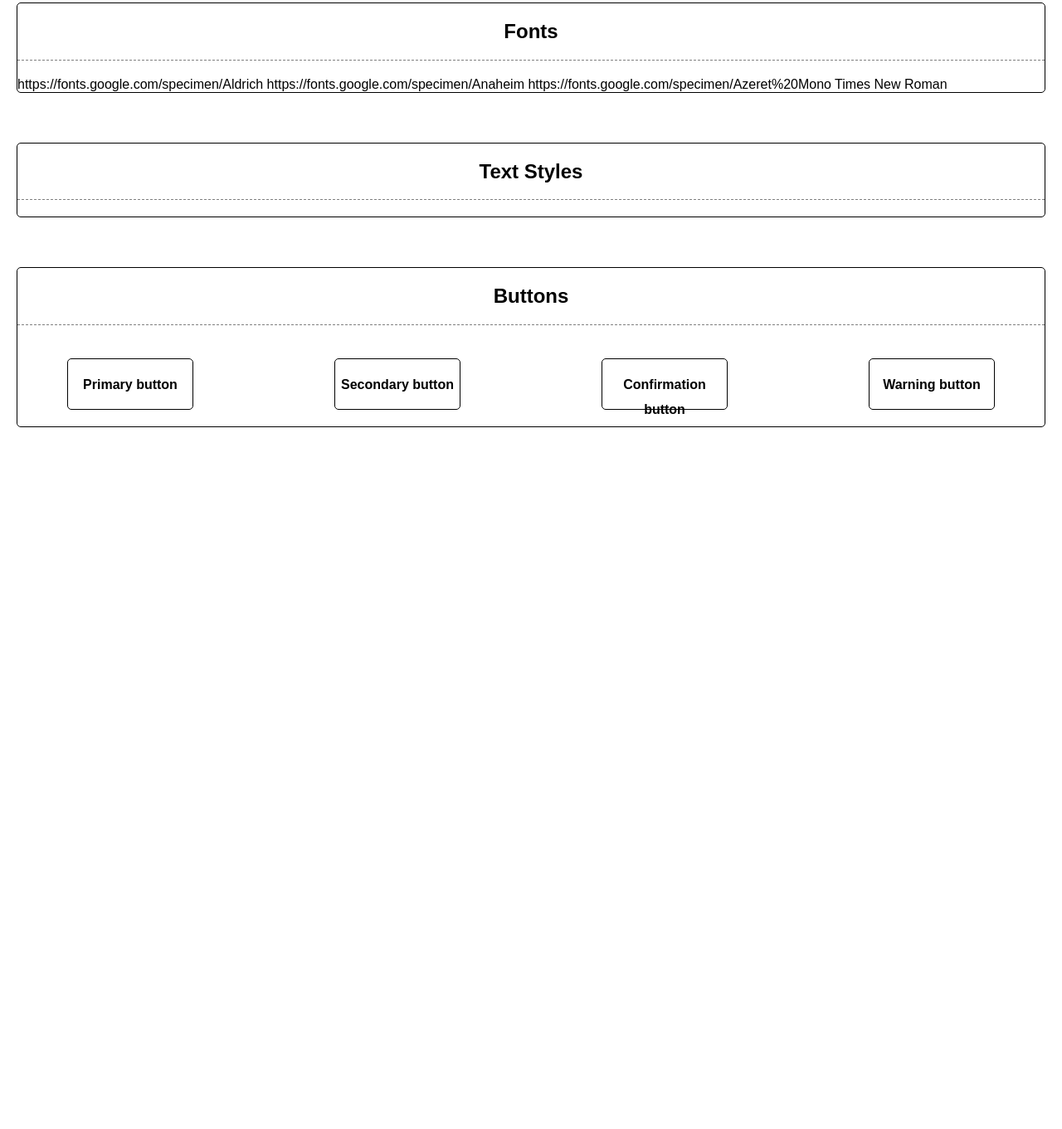
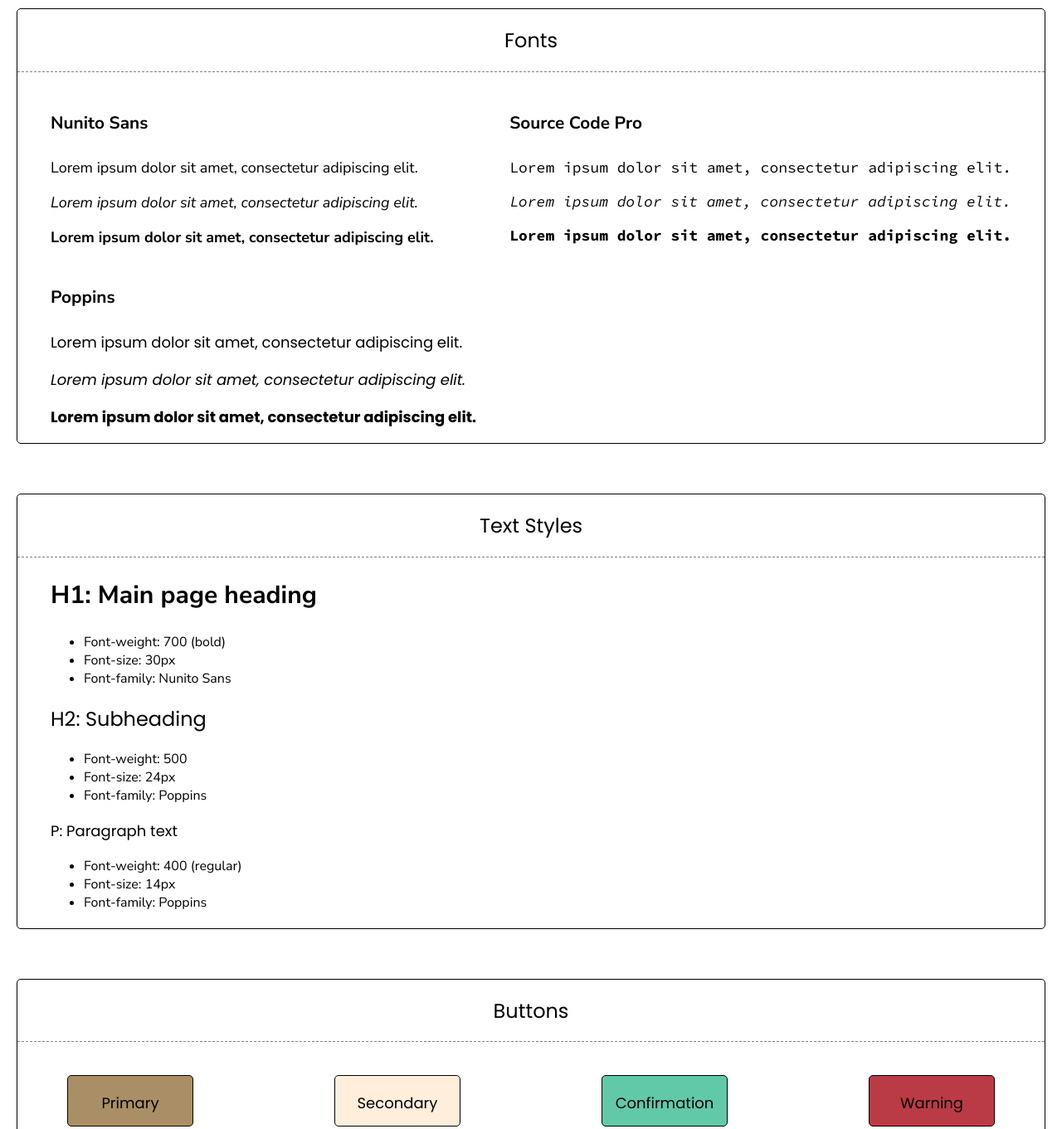
Before and after one commit to bavariocode/cdwebsitedesignsystem, a plain HTML site: page index.html in a window 1280 px wide. Shown: the part 650-2011 px from the top of the page at 83% size. Before the commit the page ends 1225 px from the top, so only its background shows below. Drawn offline with Linux system fonts and the light colour scheme; a web font is replaced by a local one.

Commit message:
Completed styling and content

```diff
--- a/index.html
+++ b/index.html
@@ -6,8 +6,8 @@
     <meta name="viewport" content="width=device-width, initial-scale=1.0">
     <link rel="stylesheet" href="styles.css">
     <link rel="preconnect" href="https://fonts.googleapis.com">
-    <link rel="preconnect" href="https://fonts.gstatic.com" crossorigin>
-    <link href="https://fonts.googleapis.com/css2?family=Aldrich&family=Anaheim&family=Azeret+Mono:ital,wght@0,400;0,700;1,400;1,700&display=swap" rel="stylesheet">
+<link rel="preconnect" href="https://fonts.gstatic.com" crossorigin>
+<link href="https://fonts.googleapis.com/css2?family=Nunito+Sans:ital,wght@0,400;0,700;1,400&family=Poppins:ital,wght@0,400;0,700;1,400&family=Source+Code+Pro:ital,wght@0,400;0,700;1,400&display=swap" rel="stylesheet">
     <title>My Website Design system</title>
 </head>
 <body>
@@ -33,46 +33,88 @@
             </div>
             <div class="color-box" id="butterscotch">
                 <p>Butterscotch</p>
-                <p>#AA8F66</p>
+                <p>#ED9B40</p>
             </div>
             <div class="color-box" id="antique-white">
                 <p>Antique white</p>
-                <p>#AA8F66</p>
+                <p>#FFEEDB</p>
             </div>
             <div class="color-box" id="mint">
                 <p>Mint</p>
-                <p>#AA8F66</p>
+                <p>#61C9A8</p>
             </div>
             <div class="color-box" id="cardinal">
                 <p>Cardinal</p>
-                <p>#AA8F66</p>
+                <p>#BA3B46</p>
             </div>
         </section>
         <section id="fonts"><div class="headings"><h2>Fonts</h2></div>
-            https://fonts.google.com/specimen/Aldrich
-            https://fonts.google.com/specimen/Anaheim
-            https://fonts.google.com/specimen/Azeret%20Mono
-            Times New Roman
+            <div id="text-blocks">
+                <div class="text-block">
+                    <h4>Nunito Sans</h4>
+                    <p class="regular nunito-sans" >Lorem ipsum dolor sit amet, consectetur adipiscing elit.</p>
+                    <p class="italic nunito-sans">Lorem ipsum dolor sit amet, consectetur adipiscing elit.</p>
+                    <p class="bold nunito-sans">Lorem ipsum dolor sit amet, consectetur adipiscing elit.</p>
+                </div>
+                <div class="text-block">
+                    <h4>Source Code Pro</h4>
+                    <p class="regular source-code-pro">Lorem ipsum dolor sit amet, consectetur adipiscing elit.</p>
+                    <p class="italic source-code-pro">Lorem ipsum dolor sit amet, consectetur adipiscing elit.</p>
+                    <p class="bold source-code-pro">Lorem ipsum dolor sit amet, consectetur adipiscing elit.</p>
+                </div>
 
+                <div class="text-block">
+                    <h4>Poppins</h4>
+                    <p class="regular poppins">Lorem ipsum dolor sit amet, consectetur adipiscing elit.</p>
+                    <p class="italic poppins"> Lorem ipsum dolor sit amet, consectetur adipiscing elit.</p>
+                    <p class="bold poppins">Lorem ipsum dolor sit amet, consectetur adipiscing elit.</p>
+                </div>
+            </div>
         </section>
 
         <section id="text-styles"><div class="headings"><h2>Text Styles</h2></div>
+            <div id="text-style-blocks">
+                <div class="style-block">
+                    <h1>H1: Main page heading</h1>
+                    <ul>
+                        <li>Font-weight: 700 (bold)</li>
+                        <li>Font-size: 30px</li>
+                        <li>Font-family: Nunito Sans</li>
+                    </ul>
+                </div>
+                <div class="style-block">
+                    <h2>H2: Subheading</h2>
+                    <ul>
+                        <li>Font-weight: 500</li>
+                        <li>Font-size: 24px</li>
+                        <li>Font-family: Poppins</li>
+                    </ul>
+                </div>
 
+                <div class="style-block">
+                    <p>P: Paragraph text</p>
+                    <ul>
+                        <li>Font-weight: 400 (regular)</li>
+                        <li>Font-size: 14px</li>
+                        <li>Font-family: Poppins</li>
+                    </ul>
+                </div>
+            </div>
         </section>
 
         <section id="buttons"><div class="headings"><h2>Buttons</h2></div>
             <div class ="my-buttons">
                 <div class="buttons" id="primary-button">
-                    <p>Primary button</p>
+                    <p>Primary</p>
                 </div>
                 <div class="buttons" id="secondary-button">
-                    <p>Secondary button</p>
+                    <p>Secondary</p>
                 </div>
                 <div class="buttons" id="confirmation-button">
-                    <p>Confirmation button</p>
+                    <p>Confirmation</p>
                 </div>
                 <div class="buttons" id="warning-button">
-                    <p>Warning button</p>
+                    <p>Warning</p>
                 </div>
              </div>
         </section>
--- a/styles.css
+++ b/styles.css
@@ -1,7 +1,7 @@
 /*font-families:
-font-family: 'Aldrich', sans-serif;
-font-family: 'Anaheim', sans-serif;
-font-family: 'Azeret Mono', monospace;
+font-family: 'Nunito Sans', sans-serif;
+font-family: 'Poppins', sans-serif;
+font-family: 'Source Code Pro', monospace;
 */
 
 main {
@@ -25,7 +25,7 @@ nav {
 body {
     margin: 0;
     padding: 0;
-    font-family: 'Anaheim', sans-serif;
+    font-family: 'Nunito Sans', sans-serif;
 }
 
 section {
@@ -37,6 +37,28 @@ section {
 
 }
 
+h1 {
+    font-weight: 700;
+    font-size: 30px;
+    font-family: 'Nunito Sans', sans-serif;
+}
+
+h2 {
+    font-weight: 500;
+    font-size: 24px;
+    font-family: 'Poppins', sans-serif;
+}
+
+h4 {
+    font-size: 1.3em;
+}
+
+p {
+    font-weight: 400;
+    font-size: 18px;
+    font-family: 'Poppins', sans-serif;
+
+}
 
 .title {
     color: #000;
@@ -97,9 +119,68 @@ section {
 
 }
 
+#lion {
+    background-color: #AA8F66;
+}
+
+#butterscotch {
+    background-color: #ED9B40;
+}
+
+#antique-white {
+    background-color: #FFEEDB;
+}
+
+#mint {
+    background-color: #61C9A8;
+}
+
+#cardinal {
+    background-color: #BA3B46;
+}
+
+
 #antique-white p {
     color: black;
 }
+
+#text-blocks {
+    display: flex;
+    flex-wrap: wrap;
+    justify-content: space-between;
+    margin-left: 40px;
+    margin-right: 40px;
+}
+
+#text-style-blocks {
+    margin: 20px 40px;
+}
+
+
+.regular {
+    font-style: normal;
+}
+
+.italic {
+    font-style: italic;
+}
+
+.bold {
+    font-weight: 700;
+}
+
+.nunito-sans {
+    font-family: 'Nunito Sans', sans serif;
+}
+
+.poppins {
+    font-family: 'Poppins', sans serif;
+}
+
+.source-code-pro {
+    font-family: 'Source Code Pro', monospace;
+}
+
 
 .my-buttons {
     display: flex;
@@ -129,26 +210,42 @@ section {
     text-align: center;
     align-self: center;
     line-height: 30px;
-    font-weight: bold;
+    font-weight: normal;
 
 }
 
-#lion {
+.buttons p:hover {
+    cursor: pointer;
+}
+
+#primary-button {
     background-color: #AA8F66;
 }
 
-#butterscotch {
-    background-color: #ED9B40;
+#primary-button:hover {
+    background-color: #AA8F40;
 }
 
-#antique-white {
+#secondary-button {
     background-color: #FFEEDB;
 }
 
-#mint {
+#secondary-button:hover {
+    background-color: white;
+}
+
+#confirmation-button {
     background-color: #61C9A8;
 }
 
-#cardinal {
+#confirmation-button:hover {
+    background-color: #16a578;
+}
+
+#warning-button {
     background-color: #BA3B46;
 }
+
+#warning-button:hover {
+    background-color: #d00c1c;
+}
```
